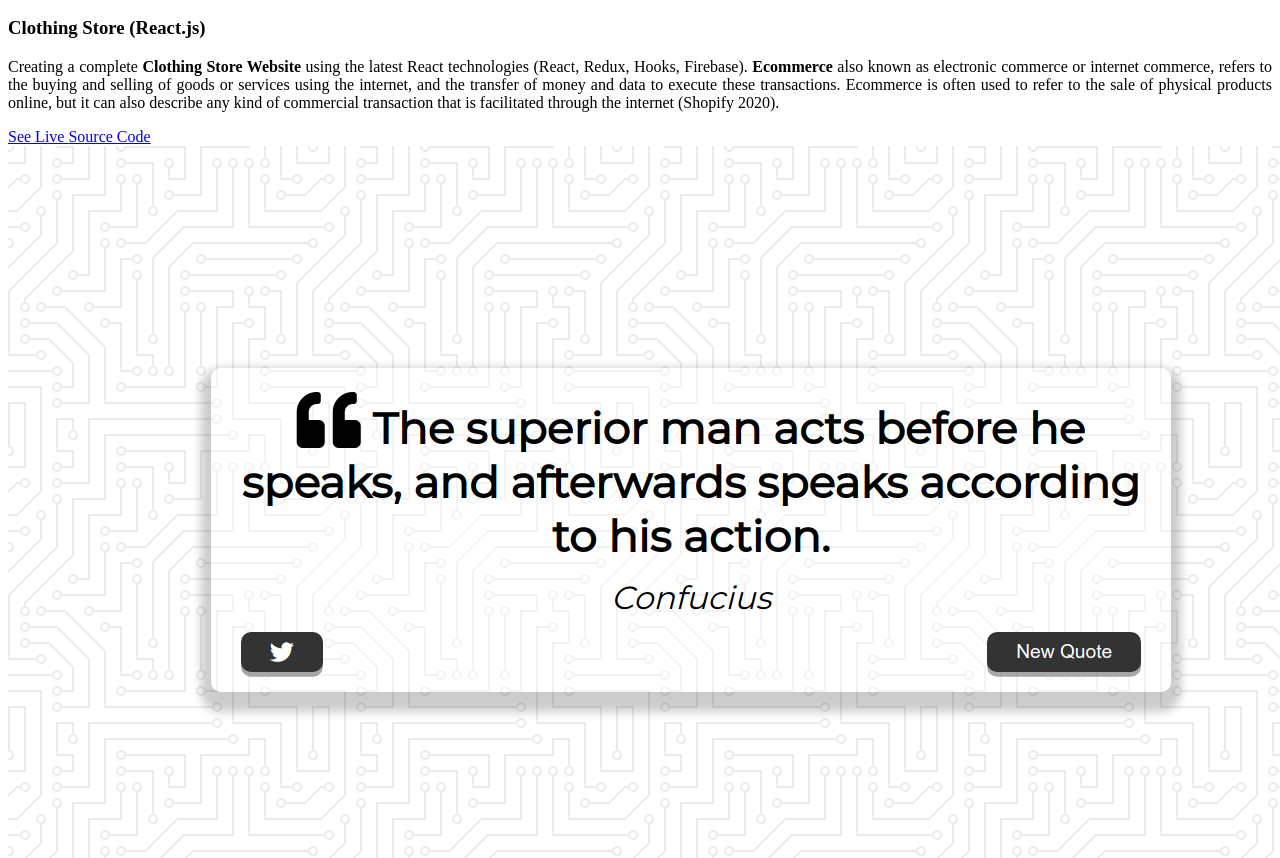
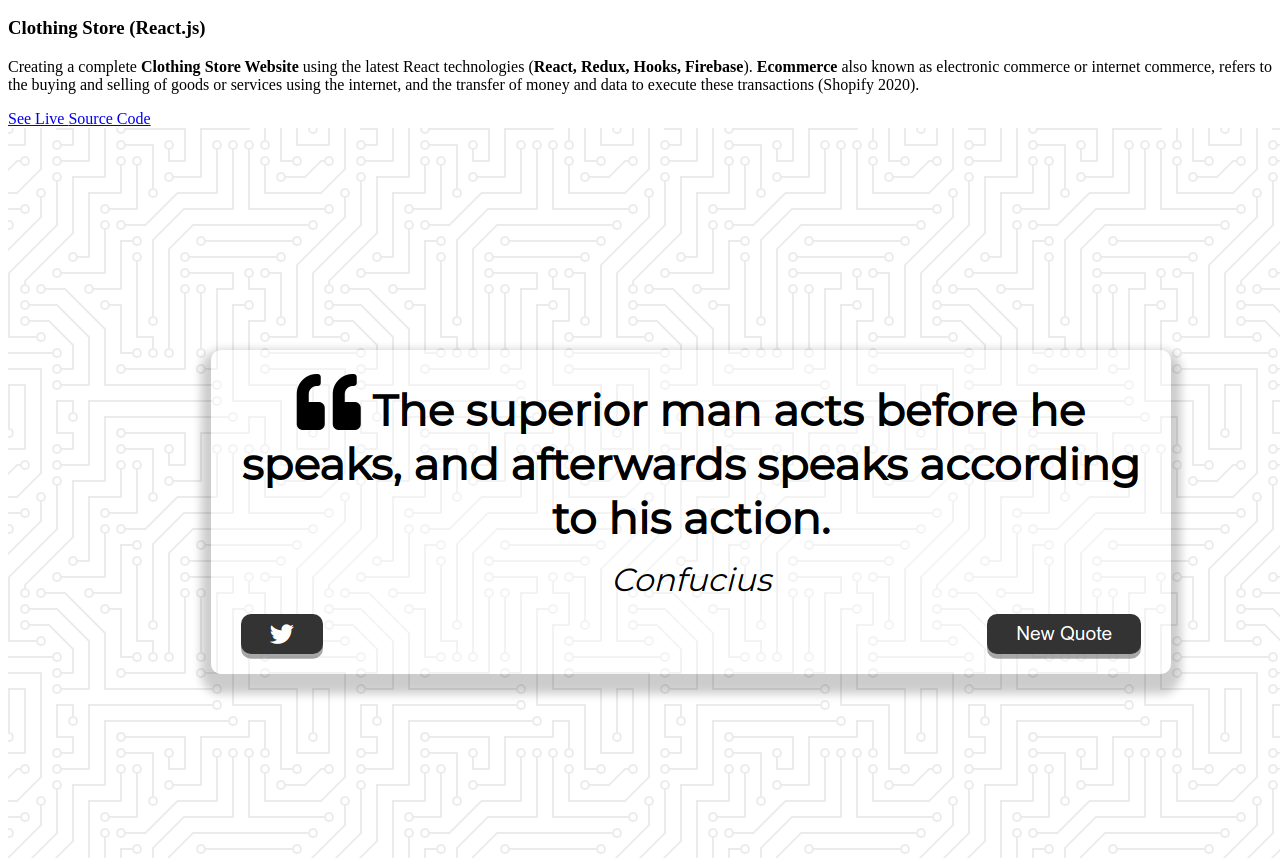
Before and after one commit to donnycavalcante/Portfolio_Donny, a website: page src/template.html in a window 1280 px wide. Shown: the part 1664-2522 px from the top of the page. Drawn offline with nearby package versions, Linux system fonts and the light colour scheme.

Commit message:
Initial commit

```diff
--- a/src/template.html
+++ b/src/template.html
@@ -129,10 +129,10 @@
                 <h3 class="project-wrapper__text-title">Clothing Store (React.js)</h3>
                 <div>
                   <p class="mb-4" align="justify">
-                    Creating a complete <strong>Clothing Store Website</strong> using the latest React technologies (React, Redux, Hooks, Firebase). <strong>Ecommerce</strong> also known as electronic commerce or internet commerce, refers to the buying and selling of goods or services using the internet, and the transfer of money and data to execute these transactions. Ecommerce is often used to refer to the sale of physical products online, but it can also describe any kind of commercial transaction that is facilitated through the internet (Shopify 2020).
+                    Creating a complete <strong>Clothing Store Website</strong> using the latest </strong>React technologies (<strong>React, Redux, Hooks, Firebase</strong>). <strong>Ecommerce</strong> also known as electronic commerce or internet commerce, refers to the buying and selling of goods or services using the internet, and the transfer of money and data to execute these transactions (Shopify 2020).
                   </p>
                 </div>
-                <a target="_blank" class="cta-btn cta-btn--hero" href="https://donnyclothestore.netlify.app/shop/">
+                <a target="_blank" class="cta-btn cta-btn--hero" href="https://donnyclothestore.netlify.app/">
                   See Live
                 </a>
                 <a target="_blank" class="cta-btn text-color-main" href="https://github.com/donnycavalcante/Clothes_Store">
@@ -142,7 +142,7 @@
             </div>
             <div class="col-lg-8 col-sm-12">
               <div class="project-wrapper__image">
-                <a href="https://donnyclothestore.netlify.app/shop" target="_blank">
+                <a href="https://donnyclothestore.netlify.app/" target="_blank">
                   <div data-tilt class="thumbnail rounded">
                     <img class="img-fluid" src="./assets/project.jpg" />
                   </div>
```
